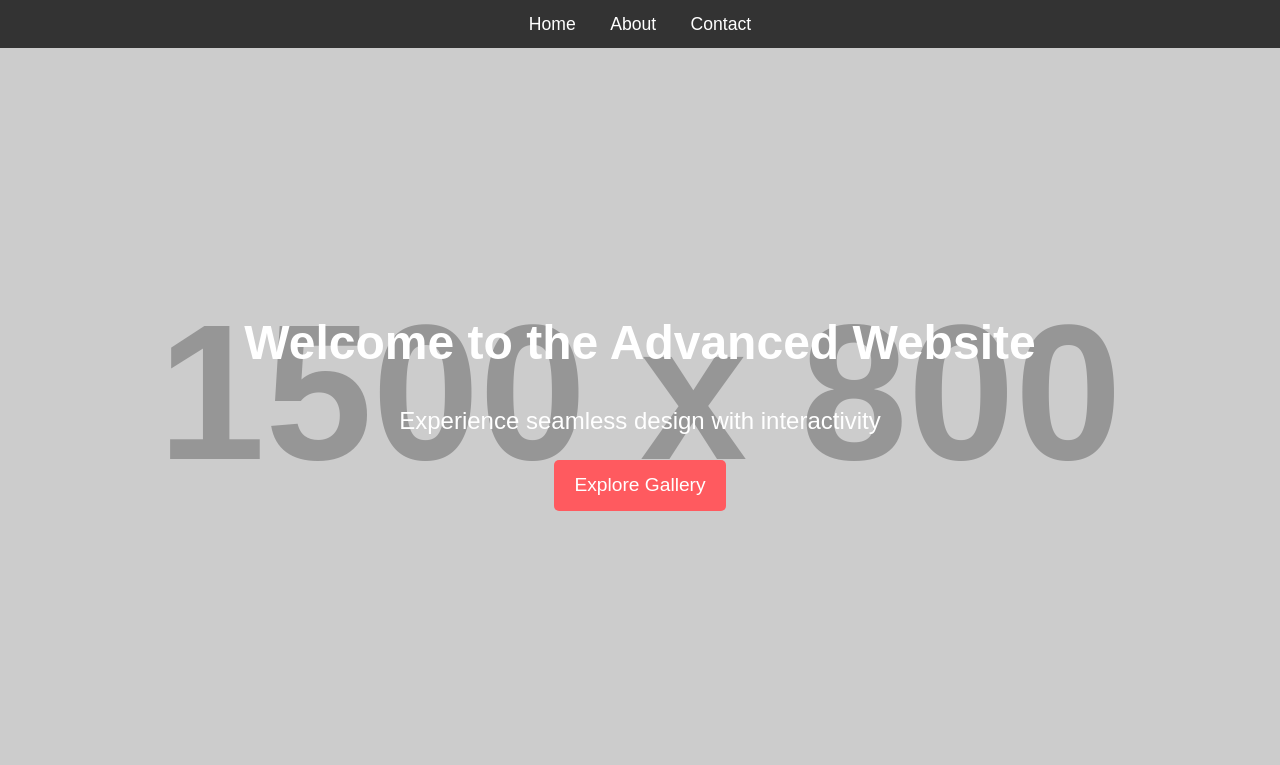
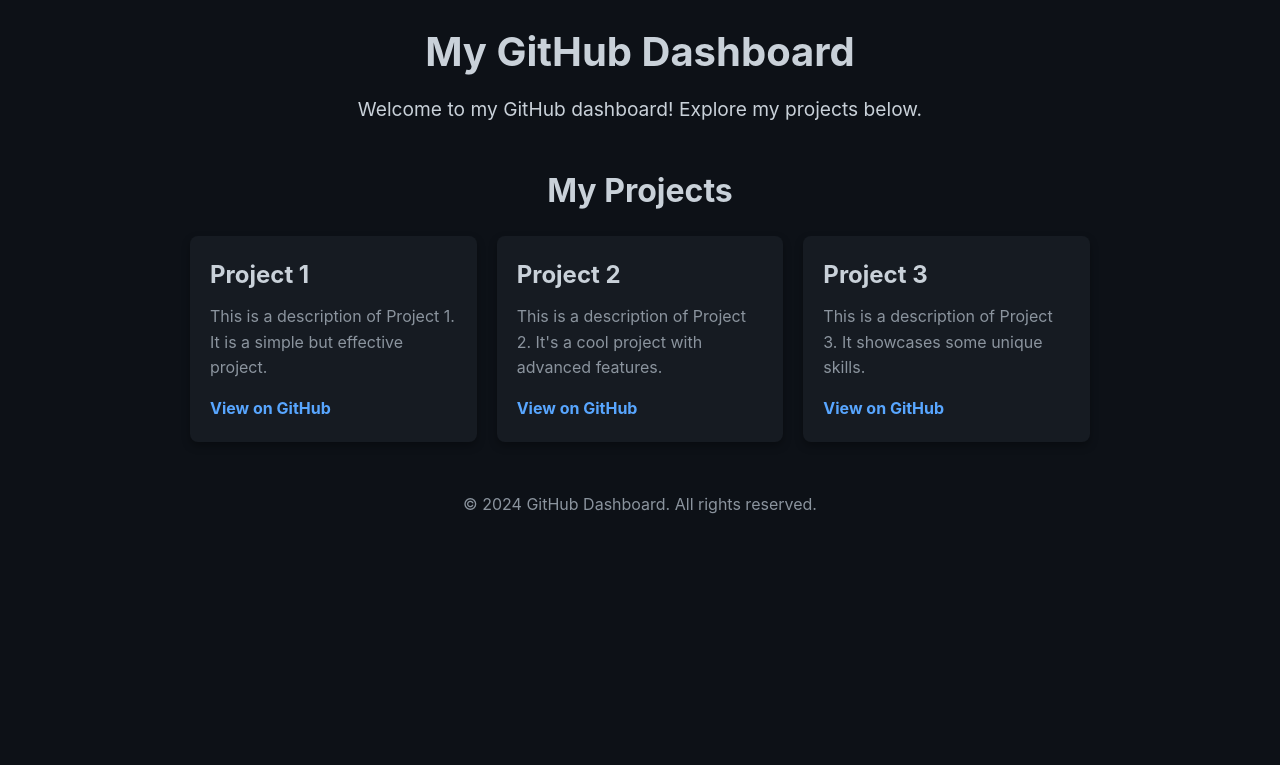
Before and after one commit to senna1633/senna1633.github.io, a plain HTML site: page index.html in a window 1280 px wide. Shown: the top 765 px of the page. Drawn offline with Linux system fonts and the light colour scheme; placeholder pictures from the web are drawn by us.

Commit message:
Version 0.15

```diff
--- a/index.html
+++ b/index.html
@@ -1,41 +1,24 @@
-<!-- Made by Senna1633 -->
 <!DOCTYPE html>
 <html lang="en">
 <head>
     <meta charset="UTF-8">
     <meta name="viewport" content="width=device-width, initial-scale=1.0">
-    <title>Advanced Website</title>
+    <title>GitHub Dashboard</title>
     <link rel="stylesheet" href="style.css">
 </head>
 <body>
     <header>
-        <nav>
-            <ul>
-                <li><a href="index.html">Home</a></li>
-                <li><a href="about.html">About</a></li>
-                <li><a href="contact.html">Contact</a></li>
-            </ul>
-        </nav>
+        <h1>My GitHub Dashboard</h1>
+        <p>Welcome to my GitHub dashboard! Explore my projects below.</p>
     </header>
 
-    <section id="hero">
-        <h1>Welcome to the Advanced Website</h1>
-        <p>Experience seamless design with interactivity</p>
-        <a href="#gallery" class="btn">Explore Gallery</a>
-    </section>
-
-    <section id="gallery">
-        <h2>Gallery</h2>
-        <div class="gallery-grid">
-            <img src="https://via.placeholder.com/300" alt="Image 1">
-            <img src="https://via.placeholder.com/300" alt="Image 2">
-            <img src="https://via.placeholder.com/300" alt="Image 3">
-            <img src="https://via.placeholder.com/300" alt="Image 4">
-        </div>
+    <section id="projects">
+        <h2>My Projects</h2>
+        <div id="project-list"></div>
     </section>
 
     <footer>
-        <p>&copy; 2024 Advanced Website. All rights reserved.</p>
+        <p>&copy; 2024 GitHub Dashboard. All rights reserved.</p>
     </footer>
 
     <script src="script.js"></script>
--- a/script.js
+++ b/script.js
@@ -1,17 +1,40 @@
-// JavaScript for interactivity and form handling
+// Project Data Structure
+const projects = [
+    {
+        title: "Project 1",
+        description: "This is a description of Project 1. It is a simple but effective project.",
+        link: "https://github.com/yourusername/project1"
+    },
+    {
+        title: "Project 2",
+        description: "This is a description of Project 2. It's a cool project with advanced features.",
+        link: "https://github.com/yourusername/project2"
+    },
+    {
+        title: "Project 3",
+        description: "This is a description of Project 3. It showcases some unique skills.",
+        link: "https://github.com/yourusername/project3"
+    }
+];
 
-document.addEventListener('DOMContentLoaded', function() {
-    const form = document.getElementById('contact-form');
+// Function to render projects dynamically
+function renderProjects() {
+    const projectList = document.getElementById('project-list');
+    projectList.innerHTML = '';
 
-    form.addEventListener('submit', function(e) {
-        e.preventDefault();
+    projects.forEach(project => {
+        const projectCard = document.createElement('div');
+        projectCard.classList.add('project-card');
 
-        const name = document.getElementById('name').value;
-        const email = document.getElementById('email').value;
-        const message = document.getElementById('message').value;
+        projectCard.innerHTML = `
+            <h3>${project.title}</h3>
+            <p>${project.description}</p>
+            <a href="${project.link}" target="_blank">View on GitHub</a>
+        `;
 
-        alert(`Thank you, ${name}! We have received your message: "${message}". We will reach out to you at ${email} shortly.`);
+        projectList.appendChild(projectCard);
+    });
+}
 
-        form.reset(); // Reset form fields
-    });
-});
+// Call the function to display projects
+renderProjects();
--- a/style.css
+++ b/style.css
@@ -1,3 +1,4 @@
+/* GitHub Dark Style */
 * {
     margin: 0;
     padding: 0;
@@ -5,102 +6,75 @@
 }
 
 body {
-    font-family: Arial, sans-serif;
+    font-family: -apple-system, BlinkMacSystemFont, "Segoe UI", Helvetica, Arial, sans-serif, "Apple Color Emoji", "Segoe UI Emoji";
+    background-color: #0d1117;
+    color: #c9d1d9;
     line-height: 1.6;
-    background-color: #f4f4f4;
-    color: #333;
+    padding: 20px;
 }
 
 header {
-    background: #333;
-    color: #fff;
-    padding: 10px 0;
+    text-align: center;
+    margin-bottom: 40px;
 }
 
-header nav ul {
-    list-style: none;
+header h1 {
+    font-size: 2.5em;
+    margin-bottom: 10px;
+}
+
+header p {
+    font-size: 1.2em;
+}
+
+#projects {
+    margin: 0 auto;
+    max-width: 900px;
+}
+
+#projects h2 {
+    font-size: 2em;
+    margin-bottom: 20px;
     text-align: center;
 }
 
-header nav ul li {
-    display: inline;
-    margin: 0 15px;
-}
-
-header nav ul li a {
-    color: #fff;
-    text-decoration: none;
-    font-size: 1.1em;
-}
-
-#hero {
-    background: url('https://via.placeholder.com/1500x800') no-repeat center center/cover;
-    height: 90vh;
-    display: flex;
-    justify-content: center;
-    align-items: center;
-    flex-direction: column;
-    color: #fff;
-    text-align: center;
-}
-
-#hero h1 {
-    font-size: 3em;
-    margin-bottom: 20px;
-}
-
-#hero p {
-    font-size: 1.5em;
-    margin-bottom: 20px;
-}
-
-.btn {
-    display: inline-block;
-    background: #ff5a5f;
-    color: #fff;
-    padding: 10px 20px;
-    text-decoration: none;
-    border-radius: 5px;
-    font-size: 1.2em;
-}
-
-#gallery {
-    padding: 50px;
-    text-align: center;
-}
-
-.gallery-grid {
+#project-list {
     display: grid;
-    grid-template-columns: repeat(auto-fill, minmax(200px, 1fr));
+    grid-template-columns: repeat(auto-fit, minmax(250px, 1fr));
     gap: 20px;
 }
 
-footer {
-    background: #333;
-    color: #fff;
-    text-align: center;
-    padding: 20px 0;
-    position: relative;
-    bottom: 0;
-    width: 100%;
+.project-card {
+    background-color: #161b22;
+    padding: 20px;
+    border-radius: 8px;
+    box-shadow: 0 4px 8px rgba(0, 0, 0, 0.3);
+    transition: transform 0.3s ease;
 }
 
-form {
-    display: flex;
-    flex-direction: column;
-    gap: 15px;
-    max-width: 500px;
-    margin: 0 auto;
+.project-card:hover {
+    transform: translateY(-5px);
 }
 
-input, textarea, button {
-    padding: 10px;
-    font-size: 1.1em;
+.project-card h3 {
+    margin-bottom: 10px;
+    font-size: 1.5em;
 }
 
-button {
-    background: #333;
-    color: #fff;
-    border: none;
-    cursor: pointer;
+.project-card p {
+    margin-bottom: 15px;
+    font-size: 1em;
+    color: #8b949e;
 }
+
+.project-card a {
+    text-decoration: none;
+    color: #58a6ff;
+    font-weight: bold;
+}
+
+footer {
+    margin-top: 50px;
+    text-align: center;
+    color: #8b949e;
+}
```
Also changed, not shown: about.html (deleted, +0 -29 lines), contact.html (deleted, +0 -43 lines).
